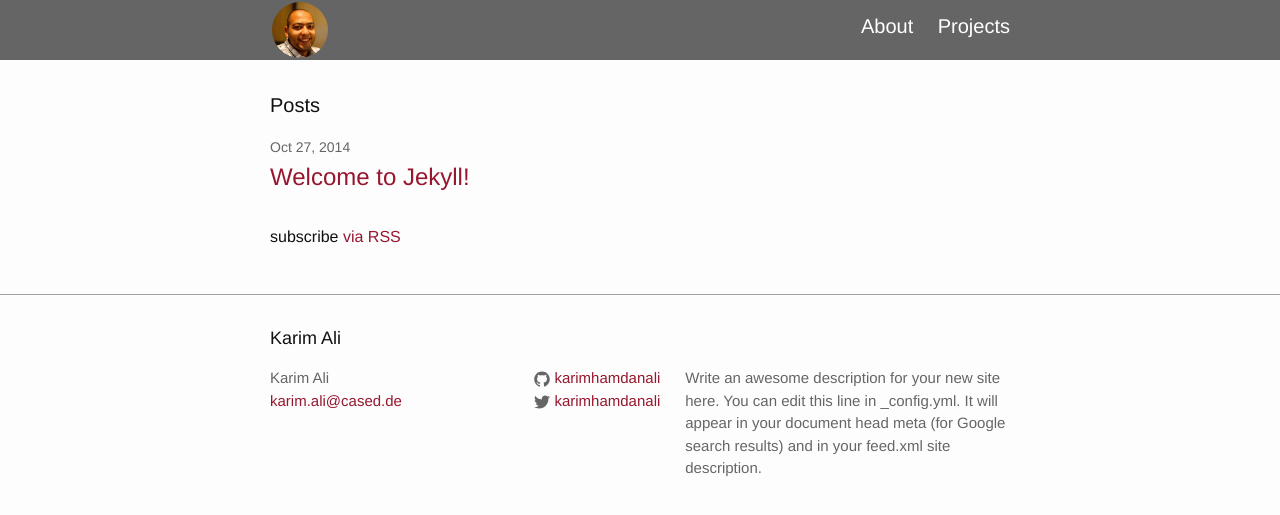
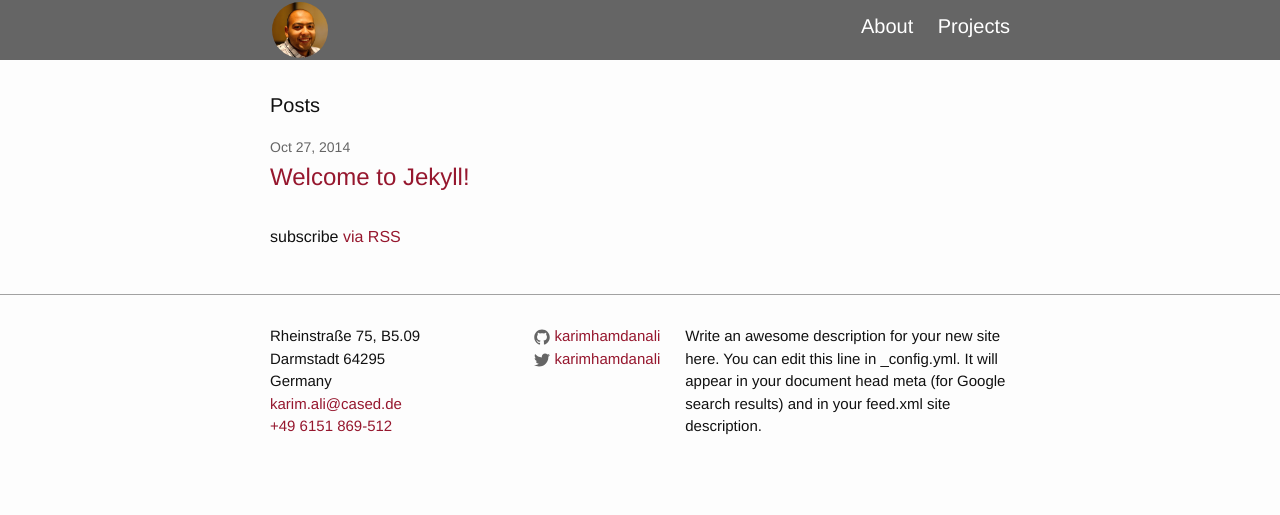
Before and after one commit to karimhamdanali/karimhamdanali.github.io, a Jekyll site: the page built from index.html, in a window 1280 px wide. Shown: the top 515 px of the page. Built offline with Jekyll 4.4.1, drawn with Linux system fonts in a browser that asks for light colours.

Commit message:
footer
added address, phone, email, and removed unnecessary info

```diff
--- a/_config.yml
+++ b/_config.yml
@@ -1,6 +1,15 @@
 # Site settings
 title: Karim Ali
 email: karim.ali@cased.de
+phone: +496151869512
+phoneform: +49 6151 869-512
+group: Secure Software Engineering Group
+dept: Computer Science Department
+institution: Technische Universit&auml;t Darmstadt
+address: Rheinstra&szlig;e 75, B5.09
+city: Darmstadt
+zipcode: 64295
+country: Germany
 description: > # this means to ignore newlines until "baseurl:"
   Write an awesome description for your new site here. You can edit this
   line in _config.yml. It will appear in your document head meta (for
--- a/_includes/footer.html
+++ b/_includes/footer.html
@@ -1,14 +1,14 @@
 <footer class="site-footer">
 
     <div class="wrapper">
-
-    <h2 class="footer-heading">{{ site.title }}</h2>
-
         <div class="footer-col-wrapper">
             <div class="footer-col  footer-col-1">
                 <ul class="contact-list">
-          <li>{{ site.title }}</li>
+                    <li>{{ site.address }}</li>
+                    <li>{{ site.city }} {{ site.zipcode }}</li>
+                    <li>{{ site.country }}</li>
                     <li><a href="mailto:{{ site.email }}">{{ site.email }}</a></li>
+                    <li><a href="tel:{{ site.phone }}">{{ site.phoneform }}</a></li>
                 </ul>
             </div>
 
@@ -49,7 +49,6 @@
                 <p class="text">{{ site.description }}</p>
             </div>
         </div>
-
   </div>
 
 </footer>
--- a/_sass/_layout.scss
+++ b/_sass/_layout.scss
@@ -140,7 +140,7 @@
 
 .footer-col-wrapper {
     font-size: 15px;
-    color: $grey-color;
+    //color: $grey-color;
     margin-left: -$spacing-unit / 2;
     @extend %clearfix;
 }
```
Lines whose indentation alone changed are shown as unchanged.
